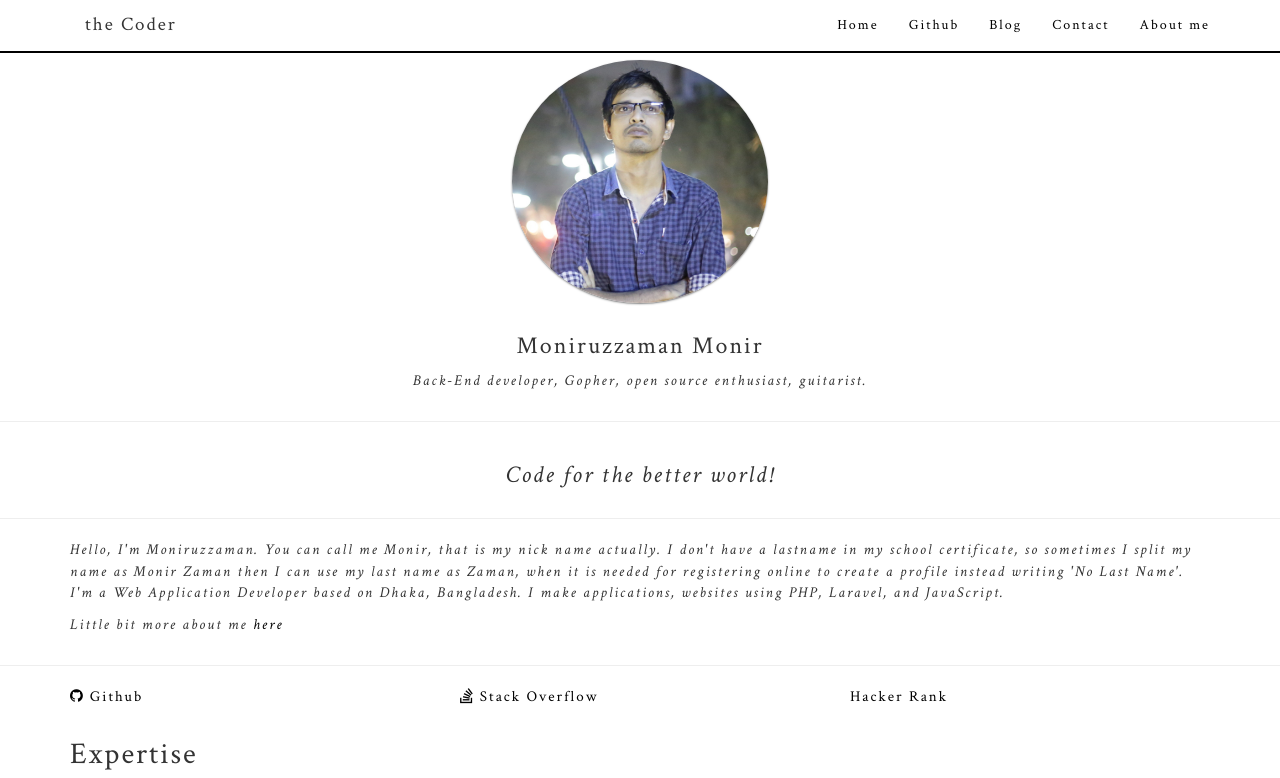
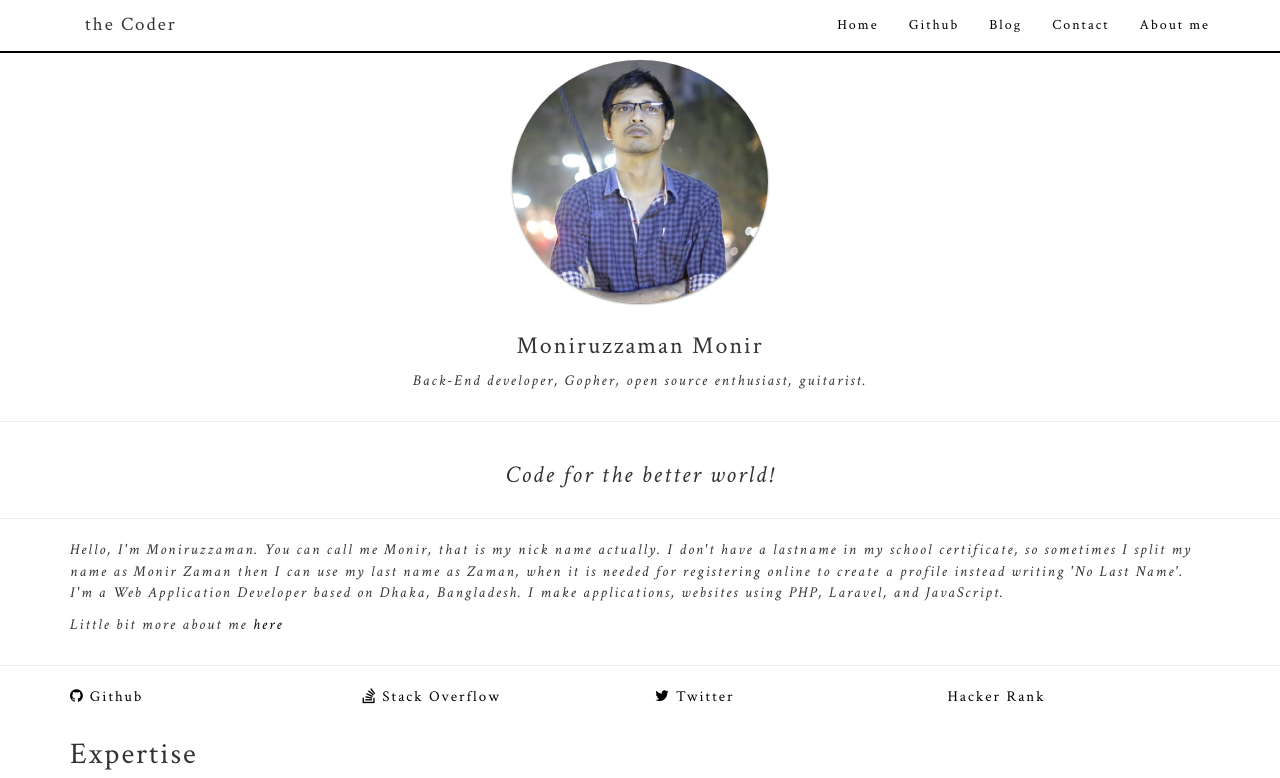
Before and after one commit to monirz/monirz.github.io, a plain HTML site: page index.html in a window 1280 px wide. Shown: the top 778 px of the page. Drawn offline with nearby package versions, Linux system fonts and the light colour scheme.

Commit message:
social network link updated

```diff
--- a/index.html
+++ b/index.html
@@ -97,27 +97,36 @@
             <div class="container activities">
 
                     <div class="row">
-                    <div class="col-sm-4">
+                    <div class="col-sm-3">
                         <ul class="list-unstyled">
                             <li><a target="_blank" href="https://www.github.com/monirz"><span class="social fa fa-github"></span>Github</a>
                             </li>
                         </ul>
                     </div><!-- social 1st col end-->
 
-                    <div class="col-sm-4">
+                    <div class="col-sm-3">
                         <ul class="list-unstyled">
                             <li><a target="_blank" href="http://stackoverflow.com/users/4063201/monir009"><span class="social fa fa-stack-overflow"></span>Stack Overflow</a>
                             </li>
                         </ul>
                     </div><!-- social 2nd col end-->
 
-                    <div class="col-sm-4">
+                    <div class="col-sm-3">
+                        <ul class="list-unstyled">
+                            <li>
+                                <a href="https://twitter.com/monirz001"><span class="social fa fa-twitter"></span>Twitter</a>
+                            </li>
+                        </ul>
+                    </div><!-- social 3rd col end-->
+
+                    <div class="col-sm-3">
                         <ul class="list-unstyled">
                             <li>
                                 <a href="https://www.hackerrank.com/monirz">Hacker Rank</a>
                             </li>
                         </ul>
                     </div><!-- social 3rd col end-->
+
                 </div> <!--end container activities!-->
                 </div>
 
```
